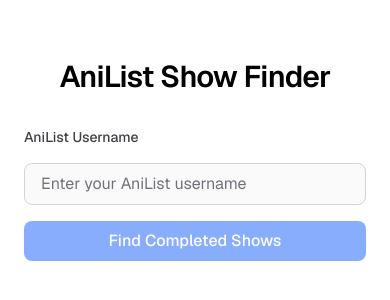
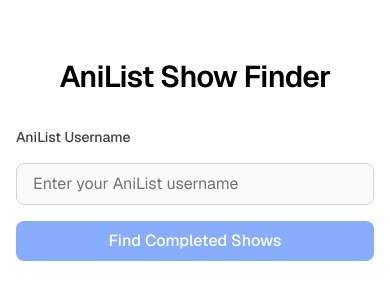
Before and after one commit to LingKrauz/show-db-import, a Next.js app in the folder src/frontend/: page / in a window 390 px wide. Shown: the part 262-562 px from the top of the page. Built offline with nearby package versions, Linux system fonts and the light colour scheme.

Commit message:
fix: improve layout and spacing for compact and regular views in AnimeSearch component

```diff
--- a/src/frontend/app/components/AnimeSearch.tsx
+++ b/src/frontend/app/components/AnimeSearch.tsx
@@ -153,8 +153,8 @@
     <div className="flex min-h-screen flex-col bg-white font-sans dark:bg-black">
       <header className={
         isCompact
-          ? "sticky top-0 z-10 bg-white dark:bg-black border-b border-zinc-200 dark:border-zinc-800 px-6 py-3 flex items-center gap-4 shadow-sm"
-          : "flex flex-1 flex-col items-center justify-center gap-8 px-6 py-12"
+          ? "sticky top-0 z-10 bg-white dark:bg-black border-b border-zinc-200 dark:border-zinc-800 px-4 sm:px-6 py-3 flex flex-col sm:flex-row items-stretch sm:items-center gap-2 sm:gap-4 shadow-sm"
+          : "flex flex-1 flex-col items-center justify-center gap-8 px-4 sm:px-6 py-12"
       }>
         <h1 className={
           isCompact
@@ -166,7 +166,7 @@
 
         <form onSubmit={handleSubmit} className={
           isCompact
-            ? "flex items-center gap-2 flex-1 max-w-lg"
+            ? "flex items-center gap-2 w-full sm:flex-1 sm:max-w-lg"
             : "w-full max-w-md flex flex-col gap-4"
         }>
           {!isCompact && (
@@ -196,7 +196,7 @@
       </header>
 
       {isCompact && (
-      <main className="flex w-full flex-col items-center gap-8 px-6 py-8 bg-white dark:bg-black">
+      <main className="flex w-full flex-col items-center gap-8 px-4 sm:px-6 py-8 bg-white dark:bg-black">
 
         {error && (
           <div className="w-full max-w-md rounded-lg border border-red-300 bg-red-50 p-4 dark:border-red-900 dark:bg-red-950">
@@ -216,7 +216,7 @@
 
         {shows.length > 0 && (
           <div className="w-full max-w-6xl">
-            <div className="mb-4 flex items-center justify-between">
+            <div className="mb-4 flex flex-col sm:flex-row items-start sm:items-center justify-between gap-3">
               <h2 className="text-xl font-semibold text-black dark:text-zinc-50">
                 Based on what you like, you may enjoy:
               </h2>
@@ -289,7 +289,7 @@
 
         {shows.length > 0 && (
           <div className="w-full max-w-6xl">
-            <div className="mb-4 flex justify-between items-center gap-4 flex-wrap">
+            <div className="mb-4 flex flex-col sm:flex-row justify-between items-start sm:items-center gap-3">
               <h2 className="text-xl font-semibold text-black dark:text-zinc-50">
                 Your Shows ({shows.length})
               </h2>
```
